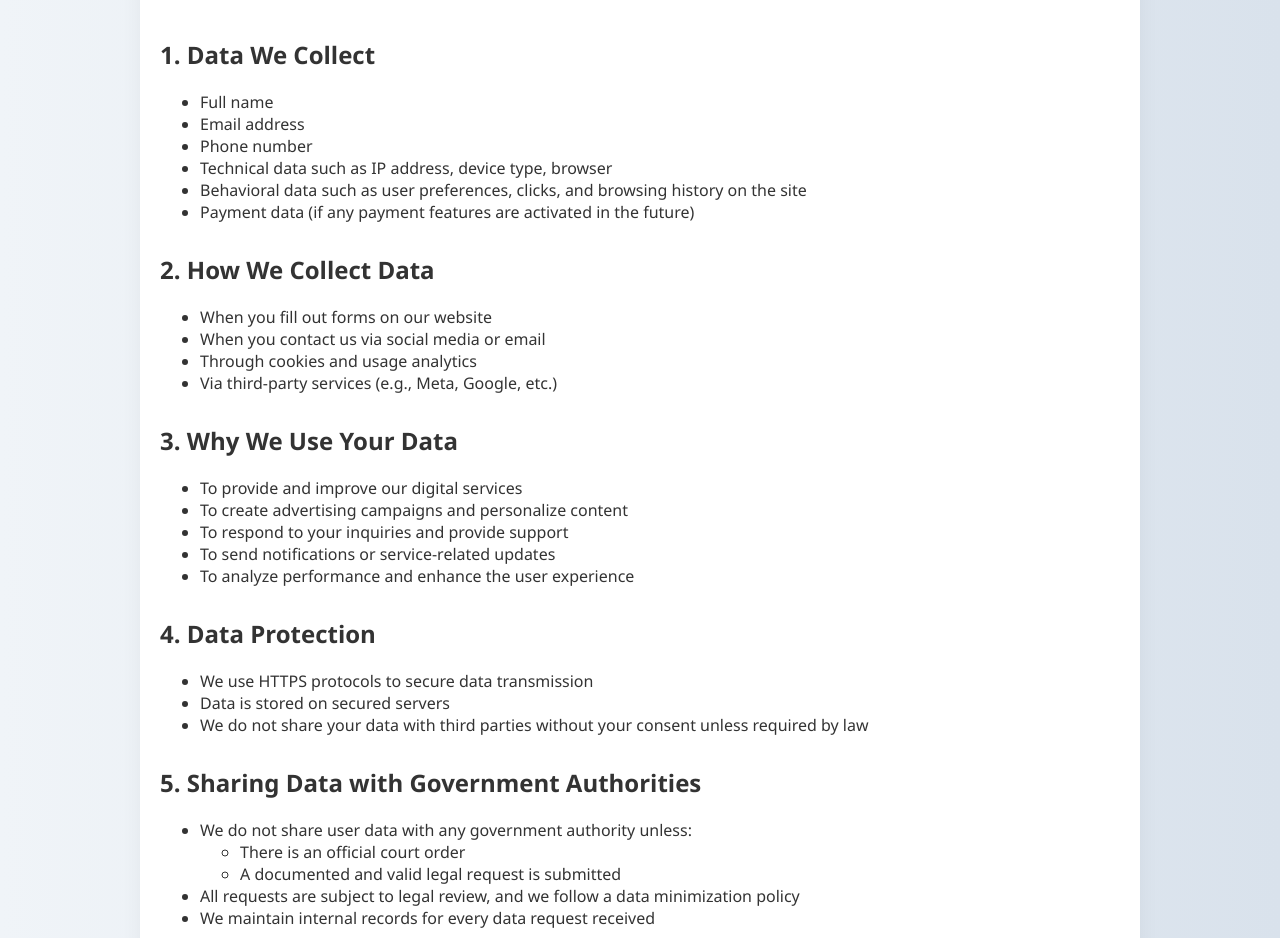
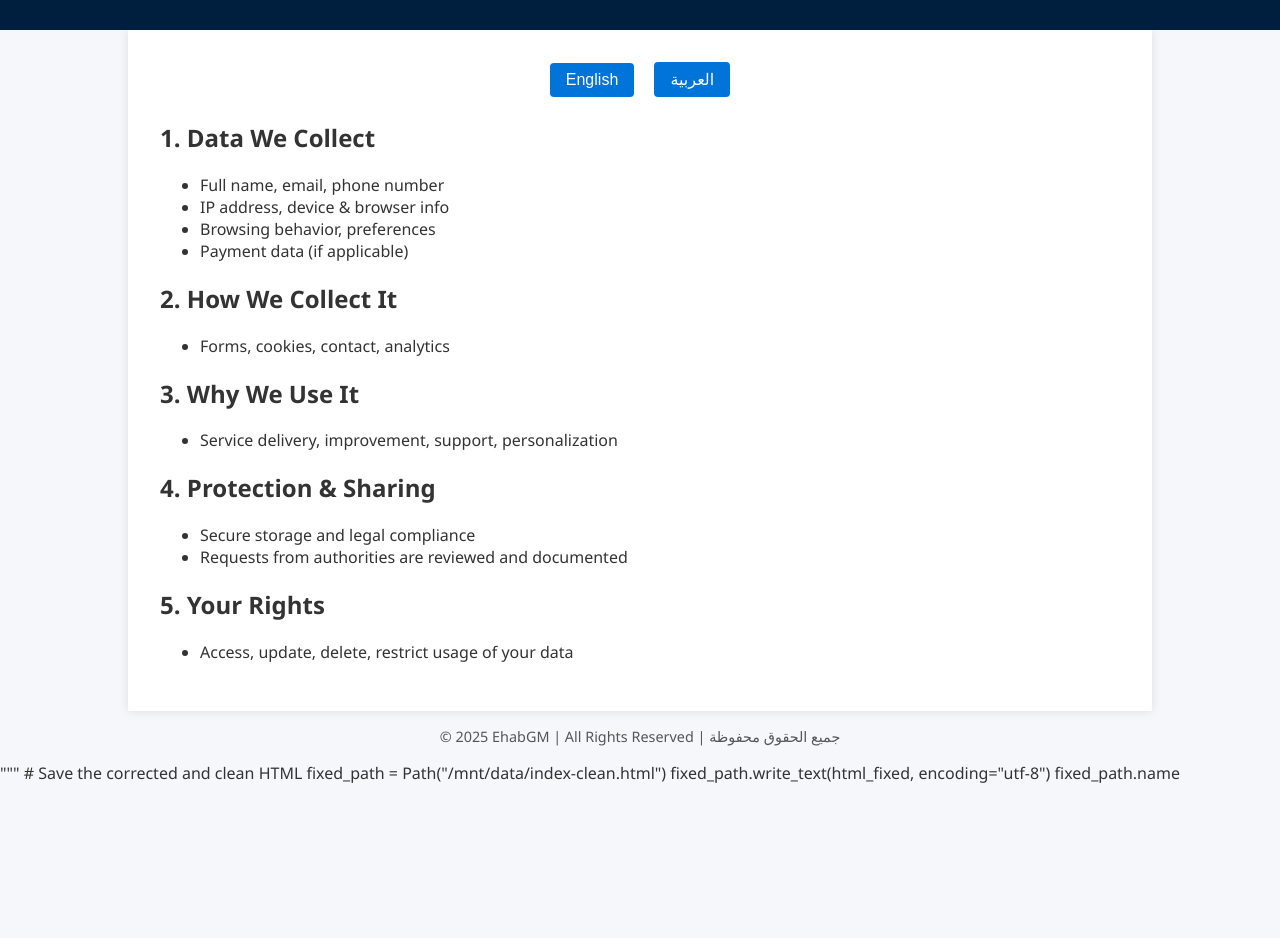
Before and after one commit to ehabhoba/Ehabgm-Privacy-Policy, a plain HTML site: page index.html in a window 1280 px wide. Shown: the part 126-1064 px from the top of the page. After the commit the page ends 910 px from the top, so only its background shows below. Drawn offline with nearby package versions, Linux system fonts and the light colour scheme.

Commit message:
Update index.html

```diff
--- a/index.html
+++ b/index.html
@@ -1,149 +1,149 @@
+# Create a clean, ready-to-use HTML Privacy Policy page in both Arabic and English with toggle
 
+html_fixed = """
 <!DOCTYPE html>
 <html lang="en">
 <head>
   <meta charset="UTF-8" />
   <meta name="viewport" content="width=device-width, initial-scale=1.0"/>
-  <title>Privacy Policy – EhabGM | Online Services</title>
+  <title>Privacy Policy | سياسة الخصوصية – EhabGM</title>
   <link rel="stylesheet" href="https://cdnjs.cloudflare.com/ajax/libs/animate.css/4.1.1/animate.min.css"/>
   <style>
     body {
-      font-family: 'Segoe UI', Tahoma, Geneva, Verdana, sans-serif;
-      background: linear-gradient(to right, #f0f4f8, #d9e2ec);
+      font-family: 'Segoe UI', sans-serif;
+      margin: 0;
+      background: #f5f7fa;
       color: #333;
-      margin: 0;
-      padding: 0;
+      direction: ltr;
     }
     header {
-      background-color: #003366;
+      background-color: #001f3f;
       color: white;
-      padding: 20px 40px;
+      padding: 1.5rem;
       text-align: center;
     }
-    .container {
+    main {
       max-width: 960px;
       margin: auto;
-      padding: 40px 20px;
-      background-color: white;
-      box-shadow: 0px 0px 20px rgba(0,0,0,0.05);
+      padding: 2rem;
+      background: white;
+      box-shadow: 0 0 10px rgba(0,0,0,0.1);
     }
-    h1 {
-      margin-top: 0;
+    .lang-toggle {
+      text-align: center;
+      margin-bottom: 1.5rem;
     }
-    section {
-      margin-bottom: 30px;
+    .lang-toggle button {
+      padding: 0.5rem 1rem;
+      margin: 0 0.5rem;
+      border: none;
+      background-color: #0074D9;
+      color: white;
+      font-size: 1rem;
+      border-radius: 4px;
+      cursor: pointer;
     }
+    .lang-toggle button:hover {
+      background-color: #005fa3;
+    }
+    .ar { display: none; direction: rtl; text-align: right; }
+    .en { display: block; direction: ltr; text-align: left; }
     footer {
       text-align: center;
-      padding: 20px;
-      font-size: 14px;
+      font-size: 0.9rem;
+      padding: 1rem;
       color: #555;
-    }
-    a {
-      color: #007acc;
-      text-decoration: none;
-    }
-    a:hover {
-      text-decoration: underline;
     }
   </style>
 </head>
 <body>
-  <header class="animate__animated animate__fadeInDown">
-    <h1>Privacy Policy – EhabGM | Online Services</h1>
+  <header>
+    <h1>Privacy Policy | سياسة الخصوصية</h1>
   </header>
-  <main class="container animate__animated animate__fadeInUp">
-    <section>
+  <main class="animate__animated animate__fadeIn">
+    <div class="lang-toggle">
+      <button onclick="switchLang('en')">English</button>
+      <button onclick="switchLang('ar')">العربية</button>
+    </div>
+
+    <div class="en lang">
       <h2>1. Data We Collect</h2>
       <ul>
-    <li>Full name</li>
-    <li>Email address</li>
-    <li>Phone number</li>
-    <li>Technical data such as IP address, device type, browser</li>
-    <li>Behavioral data such as user preferences, clicks, and browsing history on the site</li>
-    <li>Payment data (if any payment features are activated in the future)</li>
+        <li>Full name, email, phone number</li>
+        <li>IP address, device & browser info</li>
+        <li>Browsing behavior, preferences</li>
+        <li>Payment data (if applicable)</li>
       </ul>
-</section>
 
-<section>
-  <h2>2. How We Collect Data</h2>
+      <h2>2. How We Collect It</h2>
       <ul>
-    <li>When you fill out forms on our website</li>
-    <li>When you contact us via social media or email</li>
-    <li>Through cookies and usage analytics</li>
-    <li>Via third-party services (e.g., Meta, Google, etc.)</li>
+        <li>Forms, cookies, contact, analytics</li>
       </ul>
-</section>
 
-<section>
-  <h2>3. Why We Use Your Data</h2>
+      <h2>3. Why We Use It</h2>
       <ul>
-    <li>To provide and improve our digital services</li>
-    <li>To create advertising campaigns and personalize content</li>
-    <li>To respond to your inquiries and provide support</li>
-    <li>To send notifications or service-related updates</li>
-    <li>To analyze performance and enhance the user experience</li>
+        <li>Service delivery, improvement, support, personalization</li>
       </ul>
-</section>
 
-<section>
-  <h2>4. Data Protection</h2>
+      <h2>4. Protection & Sharing</h2>
       <ul>
-    <li>We use HTTPS protocols to secure data transmission</li>
-    <li>Data is stored on secured servers</li>
-    <li>We do not share your data with third parties without your consent unless required by law</li>
+        <li>Secure storage and legal compliance</li>
+        <li>Requests from authorities are reviewed and documented</li>
       </ul>
-</section>
 
-<section>
-  <h2>5. Sharing Data with Government Authorities</h2>
+      <h2>5. Your Rights</h2>
       <ul>
-    <li>We do not share user data with any government authority unless:</li>
+        <li>Access, update, delete, restrict usage of your data</li>
+      </ul>
+    </div>
+
+    <div class="ar lang">
+      <h2>١. البيانات التي نجمعها</h2>
       <ul>
-      <li>There is an official court order</li>
-      <li>A documented and valid legal request is submitted</li>
+        <li>الاسم الكامل، البريد الإلكتروني، رقم الهاتف</li>
+        <li>عنوان IP، بيانات الجهاز والمتصفح</li>
+        <li>سلوك وتفضيلات التصفح</li>
+        <li>بيانات الدفع (إن وُجد)</li>
       </ul>
-    <li>All requests are subject to legal review, and we follow a data minimization policy</li>
-    <li>We maintain internal records for every data request received</li>
+
+      <h2>٢. كيف نجمع البيانات</h2>
+      <ul>
+        <li>النماذج، الكوكيز، التواصل، التحليلات</li>
       </ul>
-</section>
 
-<section>
-  <h2>6. Third-Party Services</h2>
-  <p>We may use services such as:</p>
+      <h2>٣. لماذا نستخدمها</h2>
       <ul>
-    <li>Meta APIs (Facebook, Instagram)</li>
-    <li>Google Analytics</li>
-    <li>Chat tools or CRM platforms</li>
+        <li>تحسين الخدمات، الدعم، التخصيص، التشغيل</li>
       </ul>
-  <p>Each third party has its own privacy policy, and we encourage users to review them.</p>
-</section>
 
-<section>
-  <h2>7. User Rights</h2>
+      <h2>٤. الحماية والمشاركة</h2>
       <ul>
-    <li>You have the right to access, update, or delete your personal data</li>
-    <li>You may request a copy of the data we store about you</li>
-    <li>You can request that your data not be used for marketing purposes</li>
+        <li>تخزين آمن والتزام قانوني</li>
+        <li>مراجعة وتوثيق أي طلب حكومي رسمي</li>
       </ul>
-</section>
 
-<section>
-  <h2>8. Contact Information</h2>
+      <h2>٥. حقوقك</h2>
       <ul>
-    <li>Email: <a href="mailto:ehabgm.online@gmail.com">ehabgm.online@gmail.com</a></li>
-    <li>Phone: <a href="tel:+201022679250">+201022679250</a></li>
-    <li>Website: <a href="https://www.ehabgm.online">www.ehabgm.online</a></li>
+        <li>الوصول، التحديث، الحذف، تقييد الاستخدام</li>
       </ul>
-</section>
-
-<section>
-  <h2>9. Your Consent</h2>
-  <p>By using our website or services, you consent to this Privacy Policy. We reserve the right to modify this policy at any time, and updates will be posted on this page.</p>
-</section>
+    </div>
   </main>
   <footer>
-    &copy; 2025 EhabGM | Online Services. All rights reserved.
+    &copy; 2025 EhabGM | All Rights Reserved | جميع الحقوق محفوظة
   </footer>
+  <script>
+    function switchLang(lang) {
+      document.querySelectorAll('.lang').forEach(el => el.style.display = 'none');
+      document.querySelector('.' + lang).style.display = 'block';
+      document.body.dir = lang === 'ar' ? 'rtl' : 'ltr';
+    }
+  </script>
 </body>
 </html>
+"""
+
+# Save the corrected and clean HTML
+fixed_path = Path("/mnt/data/index-clean.html")
+fixed_path.write_text(html_fixed, encoding="utf-8")
+
+fixed_path.name
```
Lines whose indentation alone changed are shown as unchanged.
